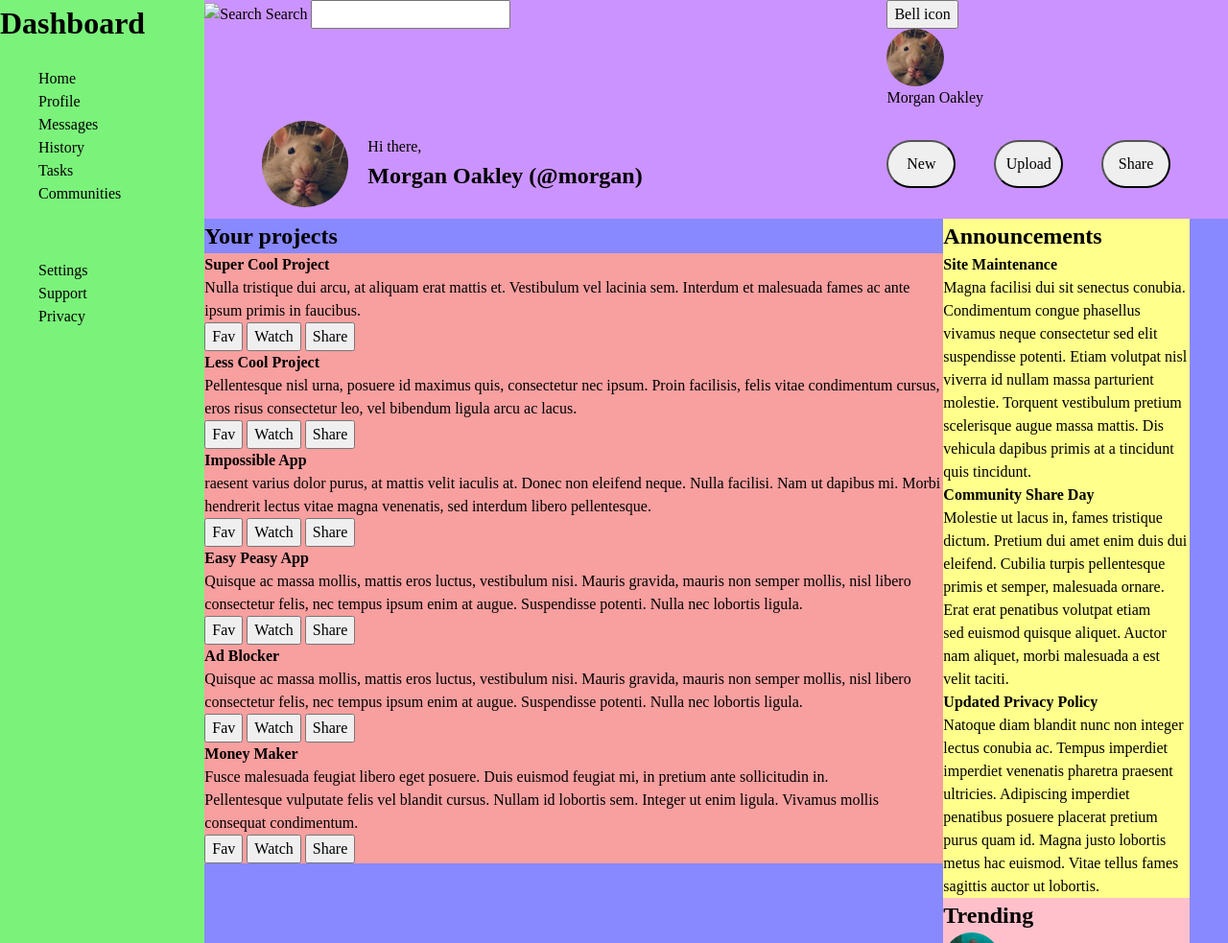
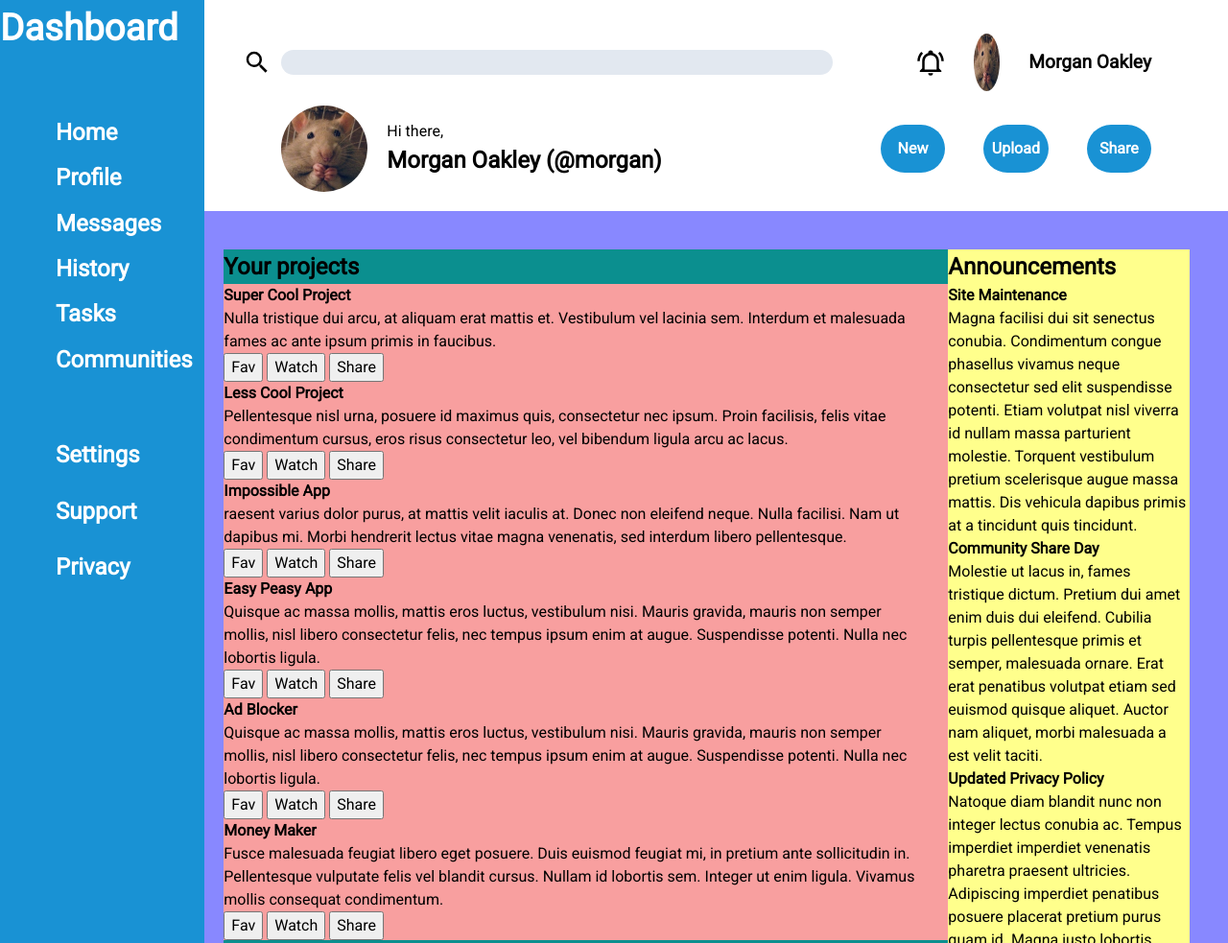
Before and after one commit to faelyn-jpg/top-admin-dashboard, a plain HTML site: page index.html in a window 1280 px wide. Shown: the top 983 px of the page at 96% size. Drawn offline with Linux system fonts and the light colour scheme.

Commit message:
add styling to header and sidebar

```diff
--- a/index.html
+++ b/index.html
@@ -11,15 +11,12 @@
 <body>
   <div class="container">
     <div class="header">
-      <div class="user left">
-        <form action="/submit-url" method="post">
-          <input type="image" src="" alt="Search" name="image" id="image">
-          <label for="search">Search</label>
-          <input type="search" id="search" name="search" />
-        </form>
-      </div>
+      <form action="/submit-url" method="post" class="user left">
+        <input type="image" name="submit" id="submit" src=" ./public/icons/magnify.svg" alt="search">
+        <input type="search" id="Search" name="Search" aria-label="Search" />
+      </form>
       <div class="user right">
-        <button>Bell icon</button>
+        <button class="notifications"><img src="./public/icons/bell-ring-outline.svg" /></button>
         <img class="user-icon small" src="public/images/rat3-icon.png" />
         <div>
           Morgan Oakley
@@ -42,7 +39,7 @@
     <div class="sidebar">
       <h1>Dashboard</h1>
       <ul>
-        <li>Home</li>
+        <li data-icon="">Home</li>
         <li>Profile</li>
         <li>Messages</li>
         <li>History</li>
--- a/styles.css
+++ b/styles.css
@@ -60,6 +60,42 @@ h6 {
   isolation: isolate;
 }
 
+:root {
+  --blue: #1992d4;
+}
+
+/*
+Fonts
+*/
+@font-face {
+  font-family: 'Roboto';
+  src: url('./public/fonts/Roboto-Regular.woff2') format('woff2'),
+    url('./public/fonts/Roboto-Regular.woff') format('woff');
+  font-weight: normal;
+  font-style: normal;
+  font-display: swap;
+}
+
+@font-face {
+  font-family: 'Roboto';
+  src: url('./public/fonts/Roboto-Italic.woff2') format('woff2'),
+    url('./public/fonts/Roboto-Italic.woff') format('woff');
+  font-weight: normal;
+  font-style: italic;
+  font-display: swap;
+}
+
+body {
+  font-family: 'Roboto', system-ui, -apple-system, BlinkMacSystemFont,
+    'Segoe UI', Oxygen, Ubuntu, Cantarell, 'Open Sans', 'Helvetica Neue',
+    sans-serif;
+}
+
+input[type='image'] {
+  height: 30px;
+  width: 30px;
+}
+
 img.user-icon {
   border-radius: 50%;
 }
@@ -79,14 +115,53 @@ img.user-icon.small {
 }
 
 .header {
-  background: #cb93ff;
+  background: #ffffff;
   display: grid;
+  align-items: center;
   grid-template-rows: 1fr 1fr;
-  grid-template-columns: 2fr 1fr;
+  grid-template-columns: 4fr 2fr;
+  padding: 20px;
 }
 
 .user.left {
   display: grid;
+  grid-template-columns: 30px 1fr;
+  align-items: center;
+  margin: 0px 20px;
+}
+
+.user.left > input[type='search'] {
+  grid-area: 1 / 2 / 2 / 3;
+  margin: 0 30px 0 10px;
+  border-radius: 25px;
+  border-style: none;
+  background: #e2e8f0;
+}
+.user.left > input[type='image'] {
+  grid-area: 1 / 1 / 2 / 2;
+}
+
+.user.right {
+  display: grid;
+  justify-items: end;
+  align-items: center;
+  padding-right: 60px;
+  gap: 30px;
+  grid-template-columns: 5fr 2fr max-content;
+}
+
+.user.right div {
+  justify-self: center;
+  font-size: larger;
+  font-weight: bold;
+}
+.notifications {
+  height: 30px;
+  width: 30px;
+  padding: 0;
+  border-radius: 50%;
+  border: none;
+  background: #fff;
 }
 
 .controls.left {
@@ -113,22 +188,39 @@ img.user-icon.small {
 .controls.right > button {
   height: 50px;
   border-radius: 30px;
+  border-style: none;
+  background: var(--blue);
+  color: white;
+  font-weight: 600;
 }
 
 .sidebar {
-  background: rgb(123, 243, 123);
+  background: var(--blue);
+  color: white;
+  font-weight: 600;
+  font-size: larger;
   grid-area: 1 / 1 / 3 / 2;
   display: grid;
-  grid-template-rows: 70px 200px 150px;
+  grid-template-rows: 60px 276px 168px;
+  gap: 60px;
 }
-.sidebar ul li {
+.sidebar ul {
+  margin-left: calc(2em + 10px);
   list-style: none;
+  font-size: x-large;
+  padding: 0px;
+  display: grid;
+  gap: 8px;
 }
 
 .main-content {
   display: grid;
   grid-template-columns: 3fr 1fr;
-  padding-right: 40px;
+  padding: 40px 40px 60px 20px;
+}
+
+.projects {
+  background: rgb(11, 143, 143);
 }
 
 .card {
```
